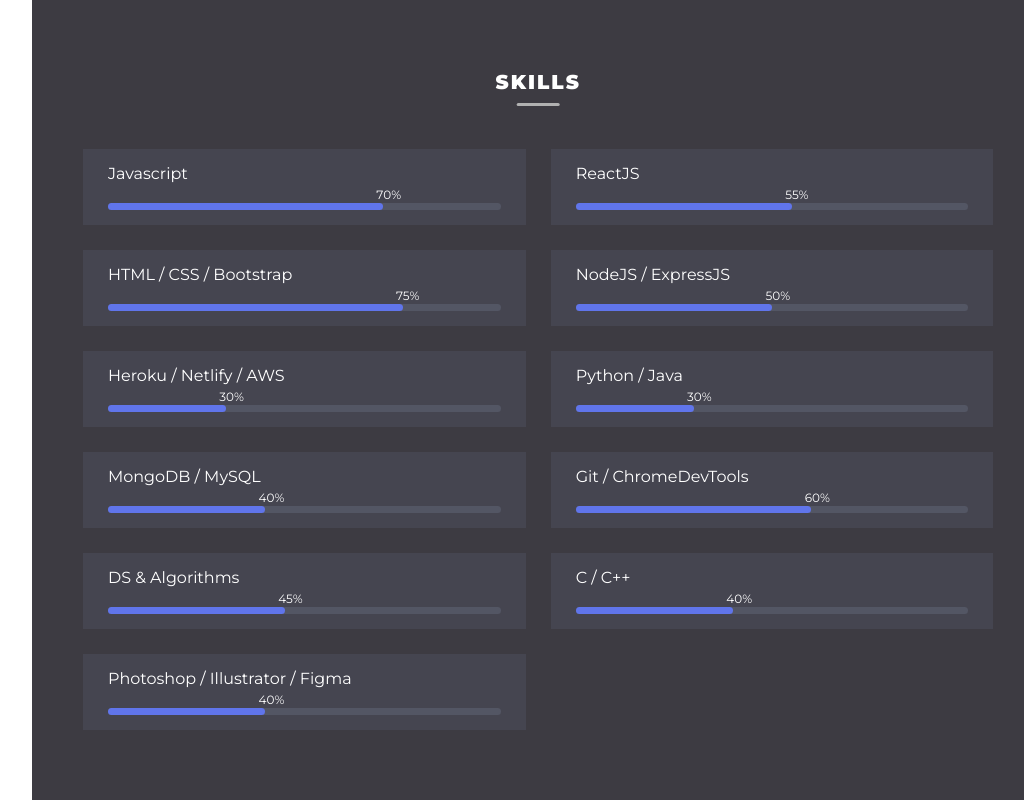
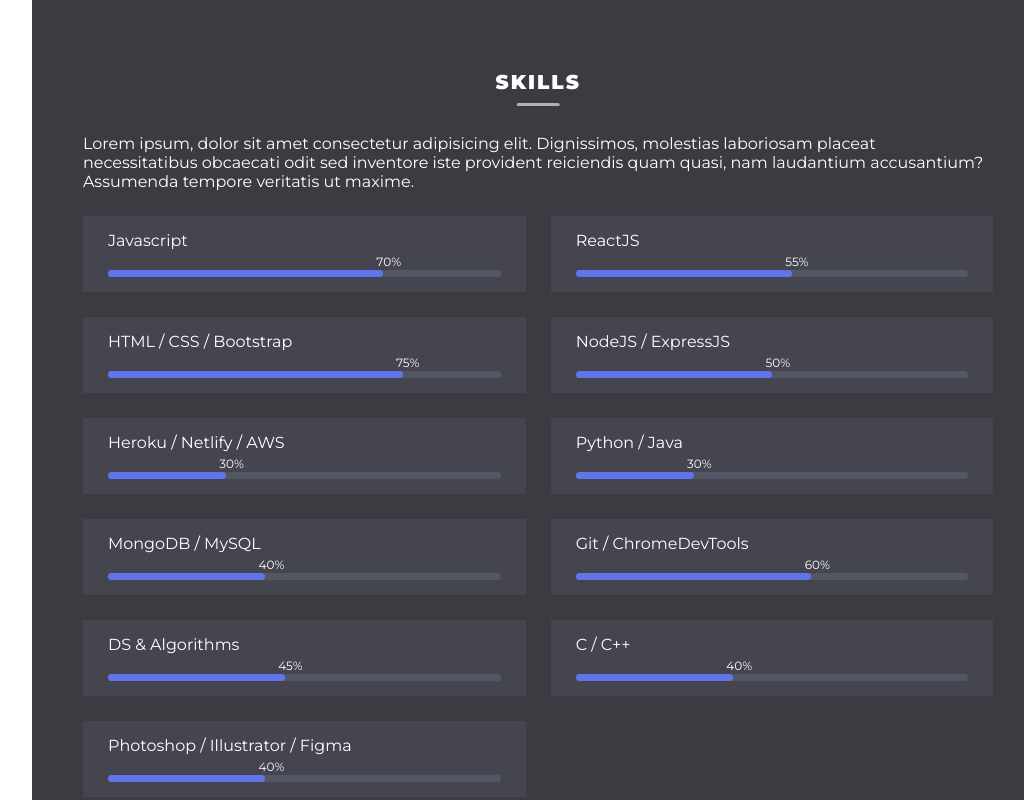
Before and after one commit to subhamdas461/portfolio, a React (Create React App) app: page / in a window 1280 px wide. Shown: the part 2160-2960 px from the top of the page, without its empty margins (236-1260 px from the left). Built offline with nearby package versions, Linux system fonts and the light colour scheme; a web font is replaced by a local one.

Commit message:
theme done

```diff
--- a/src/App.css
+++ b/src/App.css
@@ -325,7 +325,7 @@
 }
 /* Skills ---- */
 .skill-container{
-    margin: 125px auto 0 ;
+    margin: 15px auto 0 ;
     display: grid;
     max-width: 1000px;
     row-gap: 25px;
--- a/src/App.jsx
+++ b/src/App.jsx
@@ -6,12 +6,18 @@
 import Contact from "./Components/Contact"
 import Project from "./Components/Project"
 import Experience from "./Components/Experience"
-import { useState } from "react"
+import { useState, useEffect } from "react"
 import Footer from "./Components/Footer"
 import Skills from "./Components/Skills/Skills"
 
 const App = () =>{
-    const [mode, setMode] = useState("dark");
+    const [mode, setMode] = useState(localStorage.mode ? localStorage.mode : "dark");
+
+    useEffect(() => {
+        localStorage.setItem("mode",mode);
+        localStorage.mode === "dark"? setMode("dark"): setMode("light")
+
+    }, [mode])
 
     let light_section = mode === "dark" ? "": "light-mode-section"
     return(
--- a/src/Components/About.jsx
+++ b/src/Components/About.jsx
@@ -1,8 +1,12 @@
+import {BigPara} from "../global.styles"
+
 function About(){
     return(
         <div id="about" className="about section">
             <h1>About Me</h1>
-
+            <BigPara top="100">
+               Lorem ipsum dolor sit, amet consectetur adipisicing elit. Tempore dolorum ex consequuntur animi eaque dignissimos, cupiditate quod repellat necessitatibus ab unde illum asperiores corporis placeat nostrum corrupti magni a nulla natus possimus molestias facilis quam excepturi omnis. Magnam vel at velit exercitationem! Aperiam similique praesentium quam, voluptatum ipsum eligendi eum incidunt omnis quod doloremque repellat voluptas dignissimos, nam enim accusamus ratione commodi veniam. Itaque reiciendis doloremque earum praesentium vel reprehenderit autem perspiciatis, modi esse illum possimus assumenda, veniam odit odio. Neque voluptatibus iste officiis quis maiores voluptate aliquid nulla sint quas, excepturi nostrum eius esse sunt similique distinctio asperiores? Placeat.
+            </BigPara>
         </div>
     )
 }
--- a/src/Components/Home.jsx
+++ b/src/Components/Home.jsx
@@ -1,4 +1,4 @@
-import { waitFor } from "@testing-library/dom";
+
 import { motion } from "framer-motion";
 
 function Home() {
--- a/src/Components/Skills/SkillItem.jsx
+++ b/src/Components/Skills/SkillItem.jsx
@@ -1,22 +1,12 @@
-import { useEffect } from "react";
-import { motion, useTransform, useViewportScroll } from "framer-motion";
+
 
 function SkillItem(props) {
-  const {scrollY,scrollYProgress} = useViewportScroll();
-  const yPosAnim = useTransform(scrollYProgress, [0, 0.5, 1], [0, 100, 200])
-  const zRotAnim = useTransform(scrollYProgress, [0, 0.5, 1], [0, 3, 0])
 
-  const scaleAnim = useTransform(scrollYProgress, [0, 0.5, 1], [1, 1.2, 0.8])
-  useEffect(() => {
-    console.log(scrollY,scrollYProgress);
-  }, []);
+
   return (
-    <motion.div
+    <div
         className="skill-item"
-        style={{
-            scale: scaleAnim,
-            y:yPosAnim
-        }}
+
 
     >
       <p>{props.name}</p>
@@ -31,7 +21,7 @@
           <span className="pg-percent">{props.progress}%</span>
         </div>
       </div>
-    </motion.div>
+    </div>
   );
 }
 
--- a/src/Components/Skills/Skills.jsx
+++ b/src/Components/Skills/Skills.jsx
@@ -1,4 +1,6 @@
 import SkillItem from "./SkillItem";
+import {BigPara} from "../../global.styles"
+
 
 function Skills() {
   const skillList = [
@@ -51,6 +53,9 @@
   return (
     <div id="skills" className="skills section">
       <h1>Skills</h1>
+      <BigPara top="100">
+        Lorem ipsum, dolor sit amet consectetur adipisicing elit. Dignissimos, molestias laboriosam placeat necessitatibus obcaecati odit sed inventore iste provident reiciendis quam quasi, nam laudantium accusantium? Assumenda tempore veritatis ut maxime.
+      </BigPara>
       <div className="skill-container">
 
             {skillList.map((e,id) => <SkillItem name={e.name} key={id} progress={e.progress} />)}
--- /dev/null
+++ b/src/global.styles.js
@@ -0,0 +1,18 @@
+import styled from "styled-components"
+
+const globalValues = {
+    fontSmall : 12,
+    fontBig : 18,
+    fontFam : "montserrat"
+}
+
+export const BigPara = styled.p`
+    color: #fff;
+    font-size: ${globalValues.fontSmall};
+    font-family: "${globalValues.fontFam}",sans-serif;
+    padding: 10px 0;
+    margin: auto;
+    width: 90%;
+    max-width: 1000px;
+    margin-top: ${prop => prop.top}px;
+`
```
